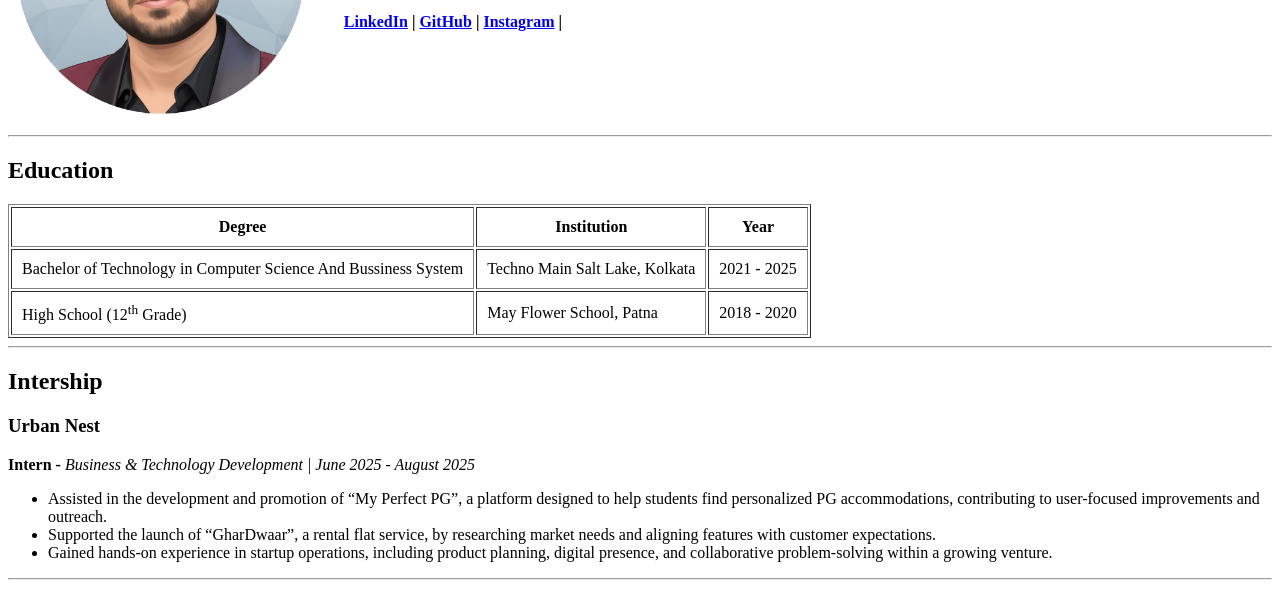
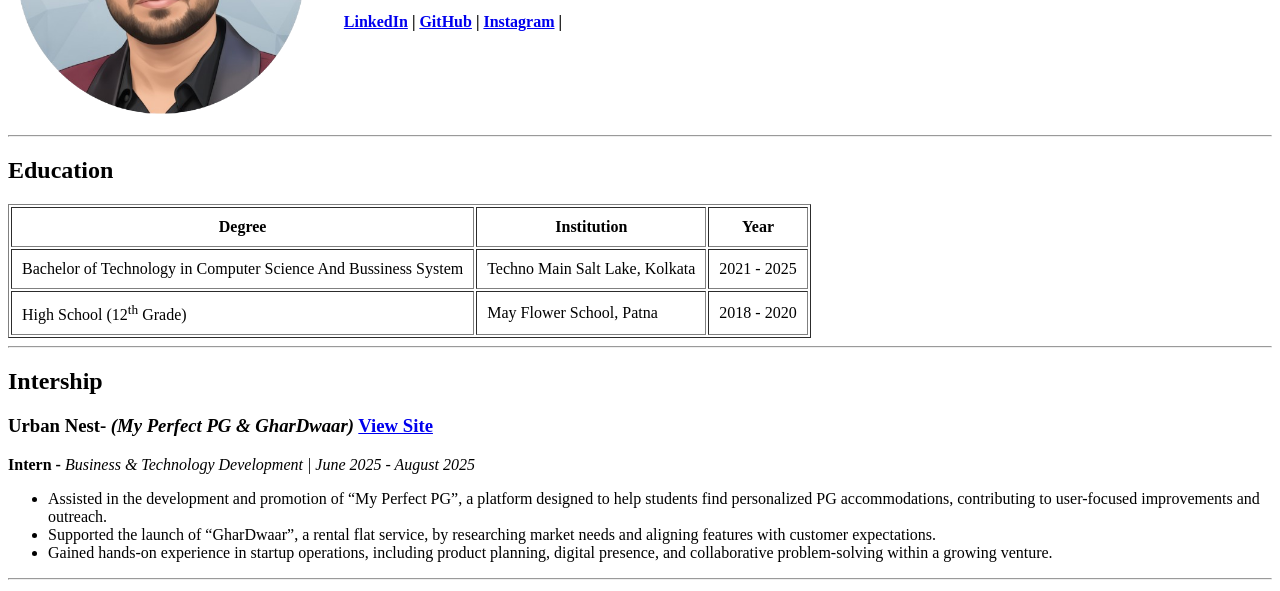
Before and after one commit to aaquib132/Portfolio, a plain HTML site: page index.html in a window 1280 px wide. Shown: the part 209-800 px from the top of the page. Drawn offline with Linux system fonts and the light colour scheme.

Commit message:
Update index.html
Link updated in Internship section

```diff
--- a/index.html
+++ b/index.html
@@ -69,7 +69,9 @@
         <section>
             <h2>Intership</h2>
             <article>
-            <h3>Urban Nest</h3>
+            <h3>Urban Nest- <i>(My Perfect PG & GharDwaar)</i> <a href="https://myperfectpg.com/"
+                            target="_blank">View
+                            Site</a></h3>
             <p> <strong>Intern - </strong> <em>Business & Technology Development | June 2025 - August 2025</em></p>
             <ul>
                 <li>Assisted in the development and promotion of “My Perfect PG”, a platform designed to help students
```
